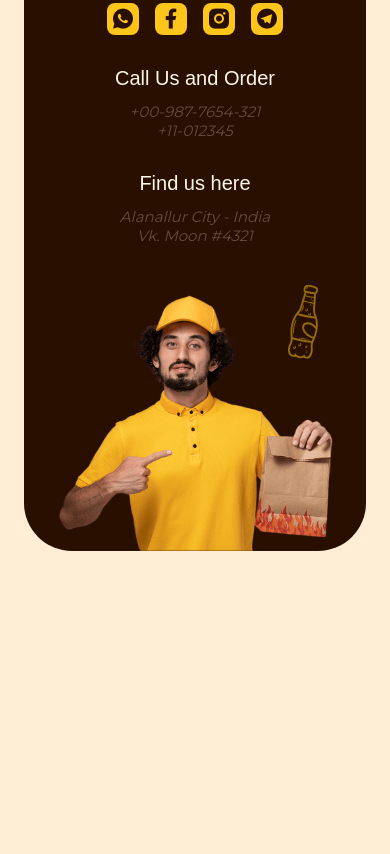
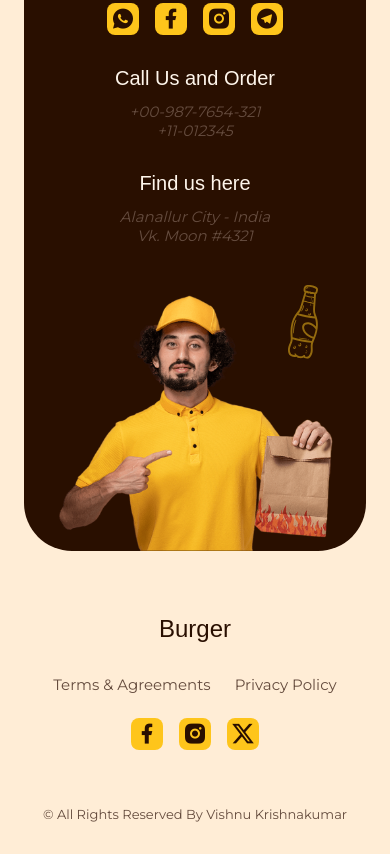
Before and after one commit to vishnukkrishna/Burger-Website, a plain HTML site: page index.html in a window 390 px wide. Shown: the part 3065-3919 px from the top of the page. Before the commit the page ends 3632 px from the top, so only its background shows below. Drawn offline with nearby package versions, Linux system fonts and the light colour scheme; a web font is replaced by a local one.

Commit message:
Add responsive footer with logo, links, social media icons, and copyright notice

```diff
--- a/assets/css/styles.css
+++ b/assets/css/styles.css
@@ -573,6 +573,59 @@ img {
 }
 
 /*=============== FOOTER ===============*/
+.footer {
+  padding-block: 3rem 2rem;
+}
+
+.footer__container {
+  row-gap: 2rem;
+}
+
+.footer__logo {
+  font-size: var(--h1-font-size);
+  font-family: var(--second-font);
+  color: var(--title-color);
+  justify-self: center;
+}
+
+.footer__content {
+  grid-template-columns: repeat(2, max-content);
+  justify-content: center;
+}
+
+.footer__link {
+  color: var(--text-color);
+}
+
+.footer__social {
+  grid-column: 1 /3;
+  display: flex;
+  justify-content: center;
+  column-gap: 1rem;
+}
+
+.footer__social a {
+  width: 32px;
+  height: 32px;
+  background-color: var(--first-color);
+  color: var(--second-color);
+  font-size: 1.5rem;
+  border-radius: 0.5rem;
+  display: grid;
+  place-items: center;
+  transition: transform 0.4s;
+}
+
+.footer__social a:hover {
+  transform: translateY(-0.25rem);
+}
+
+.footer__copy {
+  display: block;
+  text-align: center;
+  font-size: var(--small-font-size);
+  margin-top: 3.5rem;
+}
 
 /*=============== SCROLL BAR ===============*/
 
--- a/index.html
+++ b/index.html
@@ -377,7 +377,29 @@
     </main>
 
     <!--==================== Footer ====================-->
-    <footer class="footer"></footer>
+    <footer class="footer">
+      <div class="footer__container container grid">
+        <a href="#" class="footer__logo">Burger</a>
+        <div class="footer__content grid">
+          <a href="#" class="footer__link">Terms & Agreements</a>
+          <a href="#" class="footer__link">Privacy Policy</a>
+          <div class="footer__social">
+            <a href="https://www.facebook.com/" target="_blank"
+              ><i class="ri-facebook-fill"></i
+            ></a>
+            <a href="https://www.instagram.com/" target="_blank"
+              ><i class="ri-instagram-fill"></i
+            ></a>
+            <a href="https://twitter.com/" target="_blank"
+              ><i class="ri-twitter-x-fill"></i
+            ></a>
+          </div>
+        </div>
+      </div>
+      <span class="footer__copy">
+        &#169; All Rights Reserved By Vishnu Krishnakumar
+      </span>
+    </footer>
 
     <!--========== Scroll Up ==========-->
 
```
